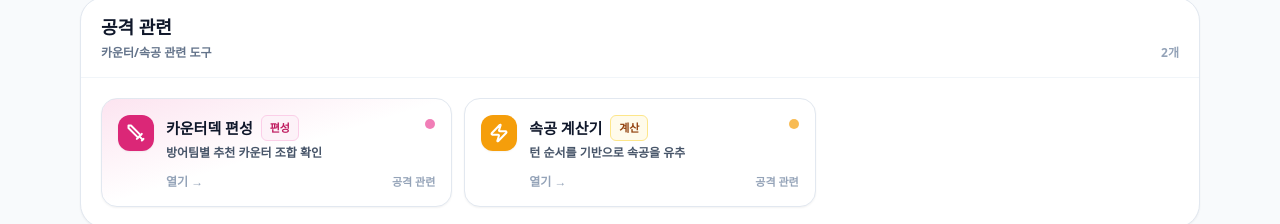
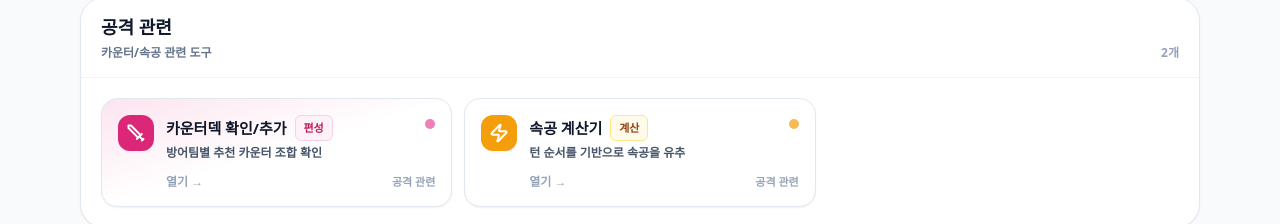
Before and after one commit to ogeongeun/snr-guide1, a React (Create React App) app: page /guild-defense in a window 1280 px wide. Shown: the part 453-677 px from the top of the page. Built offline with nearby package versions, Linux system fonts and the light colour scheme; no server answers.

Commit message:
Feat: ....

```diff
--- a/src/pages/GuildDefensePage.jsx
+++ b/src/pages/GuildDefensePage.jsx
@@ -18,7 +18,7 @@ export default function GuildDefensePage() {
         tone: "indigo",
       },
       {
-        label: "카운터덱 편성",
+        label: "카운터덱 확인/추가",
         path: "/guild-offense",
         icon: Sword,
         description: "방어팀별 추천 카운터 조합 확인",
```
